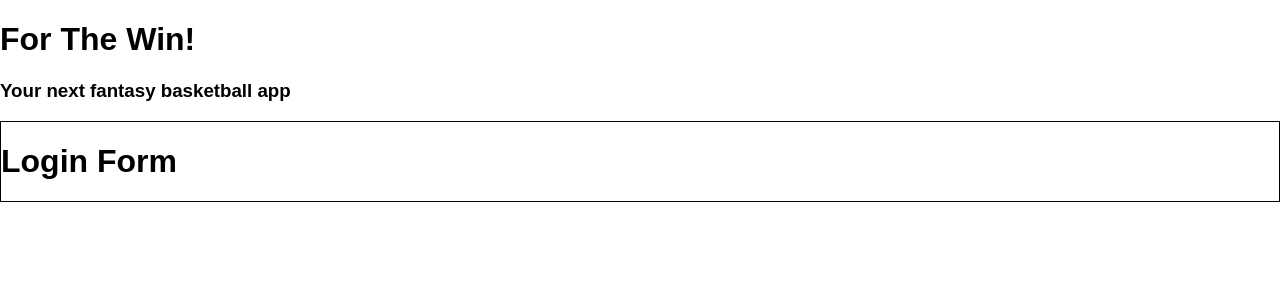
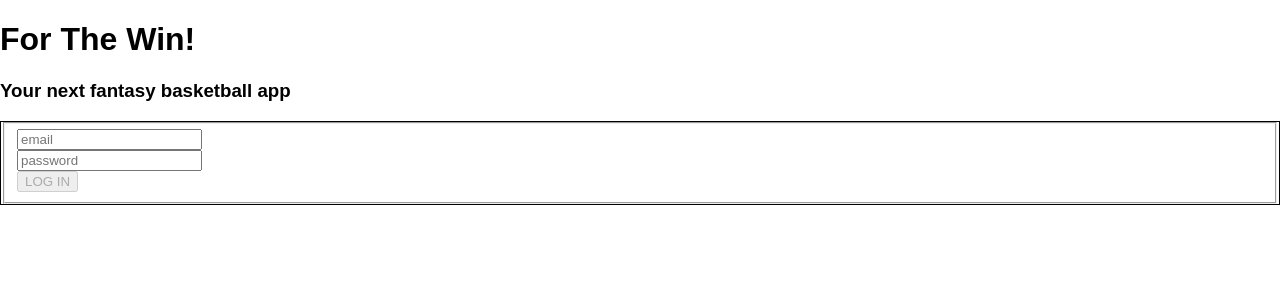
Before and after one commit to thinkful-ei18/for_the_win_client, a React (Create React App) app: page / in a window 1280 px wide. Shown: the top 300 px of the page. Built offline with nearby package versions, Linux system fonts and the light colour scheme; no server answers.

Commit message:
saving in case something messes up when creating the landing page

```diff
--- /dev/null
+++ b/src/actions/userActions.js
@@ -0,0 +1,5 @@
+
+export const USER_CREATED = 'USER_CREATED'
+export const userCreated = () => ({
+  type: USER_CREATED
+})
--- a/src/components/Login/Input.js
+++ b/src/components/Login/Input.js
@@ -6,8 +6,6 @@ import './input.css'
 export default class Input extends Component {
 
   render() {
-
-    console.log('INPUT PROPS: ', this.props);
 
     const Element = this.props.element || 'input';
 
--- a/src/components/Login/LoginForm.js
+++ b/src/components/Login/LoginForm.js
@@ -1,17 +1,55 @@
 import React, { Component } from 'react';
-// import ReduxForm from 'redux';
+import { reduxForm, Field, focus } from 'redux-form';
+
+import Input from './Input';
+import { required, nonEmpty } from './validators';
 
 import './loginForm.css';
 
 
-export default class LoginForm extends Component {
+export class LoginForm extends Component {
 
   render() {
 
     return (
-      <div className='loginForm'>
-        <h1>Login Form</h1>
-      </div>
+      <form className='loginForm' >
+        <fieldset>
+
+          <Field
+            component={Input}
+            name='email'
+            className='email'
+            id='email'
+            type='text'
+            placeholder='email'
+            validate={[required, nonEmpty]}
+          />
+
+          <Field
+            component={Input}
+            name='password'
+            className='password'
+            id='password'
+            type='text'
+            placeholder='password'
+            validate={[required, nonEmpty]}
+          />
+
+          <button
+            className='submitButton'
+            type="submit"
+            disabled={this.props.pristine || this.props.submitting}>
+            LOG IN
+            </button>
+
+        </fieldset>
+      </form>
     );
   }
 }
+
+export default reduxForm({
+  form:'login',
+  onSubmitFail: (errors, dispatch) =>
+    dispatch(focus('complaint', Object.keys(errors)[0]))
+})(LoginForm)
--- a/src/components/Register/RegisterForm.js
+++ b/src/components/Register/RegisterForm.js
@@ -1,20 +1,81 @@
 import React, { Component } from 'react';
-import { reduxForm, Field } from 'redux-form';
+import { reduxForm, Field, SubmissionError } from 'redux-form';
+import { Redirect } from 'react-router-dom';
 
 import Input from '../Login/Input';
 import { required, nonEmpty, greaterThan } from '../Login/validators';
+import { API_BASE_URL } from '../../config';
+import { userCreated } from '../../actions/userActions';
 
 import './registerForm.css';
 
 
 export class RegisterForm extends Component {
 
+  onSubmit(values) {
+    console.log('USER: ', values)
+    return fetch(`${API_BASE_URL}/team/adduser`, {
+      method: 'POST',
+      body: JSON.stringify(values),
+      headers: {
+        'Content-Type': 'application/json'
+      }
+    })
+    .then(res => {
+      console.log('RES: ', res)
+      // if (!res.ok) {
+      //   if (res.headers.has('content-type') &&
+      //   res.headers.get('content-type').startsWith('application/json')) {
+      //     return res.json().then(err => Promise.reject(err));
+      //   }
+
+      //   return Promise.reject({
+      //     code: res.status,
+      //     message: res.statusText
+      //   });
+      // } else
+      if (res.statusText === "Created") {
+        console.log('this user was created!')
+        this.dispatch(userCreated())
+
+      }
+    })
+    .catch(err => {
+      console.log('ERR: ', err);
+      const { reason, message, location } = err;
+      if (reason === 'ValidationError') {
+        return Promise.reject(
+          new SubmissionError({
+            [location]: message
+          })
+        );
+      }
+      return Promise.reject(
+        new SubmissionError({
+          _error: 'Error submitting message'
+        })
+      );
+    });
+  }
 
   render() {
 
+    console.log('REG PROPS: ', this.props);
+    console.log('STATE: ', this.state);
+
+    let errorMessage;
+    if (this.props.submitFailed) {
+      errorMessage = (
+        <div className="message errorMessage">Submit was unsuccessful</div>
+      );
+    }
+
+    // if(loggedIn) {
+    //   return <Redirect to='/draft' />
+    // }
 
     return(
-      <form className='loginForm'>
+      <form className='loginForm' onSubmit={this.props.handleSubmit(values => this.onSubmit(values))}>
         <fieldset>
 
           <Field
@@ -68,12 +129,13 @@ export class RegisterForm extends Component {
 
           <br>
           </br>
+          {errorMessage}
 
           <button
             className='submitButton'
             type="submit"
             disabled={this.props.pristine || this.props.submitting}>
-            LOG IN
+            REGISTER
             </button>
 
         </fieldset>
@@ -85,3 +147,10 @@ export class RegisterForm extends Component {
 export default reduxForm({
   form: 'register'
 })(RegisterForm)
+
+
+
+/**
+ Resources:
+ https://reacttraining.com/react-router/web/example/auth-workflow
+ */
--- /dev/null
+++ b/src/reducers/userReducer.js
@@ -0,0 +1,17 @@
+import * as actions from '../actions/userActions';
+
+const initialState = {
+  loggedIn: false
+}
+
+export const userReducer = (state = initialState, action) => {
+
+  if (action.type === actions.USER_CREATED) {
+    return {
+      ...state,
+      loggedIn: true
+    }
+  }
+
+  return state;
+}
--- a/src/store.js
+++ b/src/store.js
@@ -5,12 +5,14 @@ import thunk from 'redux-thunk';
 import { draftReducer } from './reducers/draft.reducers';
 import { statsReducer } from './reducers/statsReducer';
 import { teamReducer } from './reducers/team.reducers';
+import { userReducer } from './reducers/userReducer';
 
 const rootReducer = combineReducers({
   form: formReducer,
   draftReducer,
   statsReducer,
-  teamReducer
+  teamReducer,
+  userReducer
 });
 
 // export default createStore(
```
Also changed, not shown: src/actions/user.actions.js (deleted, +0 -9 lines).
